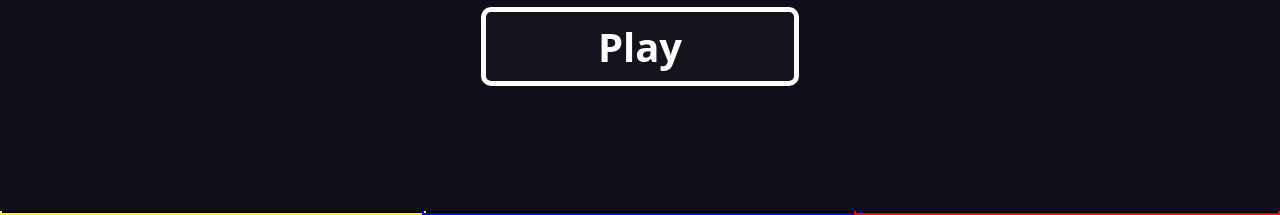
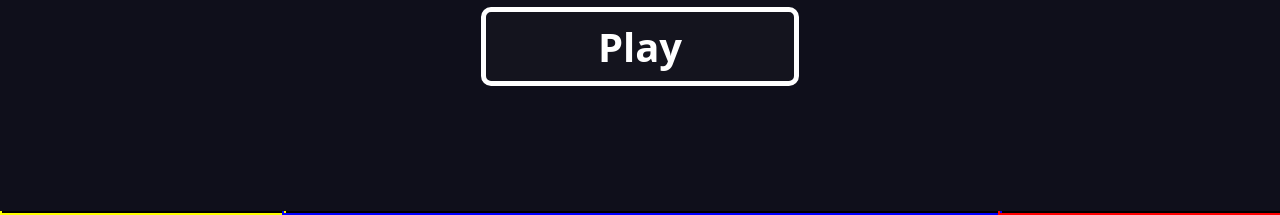
Before and after one commit to DominikSzkotland/SubmarineHunt, a plain HTML site: page html/index.html in a window 1280 px wide. Shown: the part 589-804 px from the top of the page. Drawn offline with Linux system fonts and the light colour scheme.

Commit message:
slight values changes

```diff
--- a/html/index.html
+++ b/html/index.html
@@ -10,11 +10,6 @@
     <title>Submarine Hunt</title>
 </head>
 <body>
-
-        <div id="leftClick"></div>
-        <div id="placeBomb"></div>
-        <div id="rightClick"></div>
-
     <div id="welcomeMask">
         <div id="centerMenu">
             <img src="../images/day/logo.jpeg" alt="logo" id="welcomeLogo">
@@ -23,6 +18,9 @@
             </div>
         </div>
     </div>
+    <div id="leftClick"></div>
+    <div id="placeBomb"></div>
+    <div id="rightClick"></div>
     <div id="sky">
         <button id="spawnSubmarineTemporaryButton" type="button">Spawn Submarine</button>
         <button id="moveSubmarinesTemporaryButton" type="button">move Submarines</button>
--- a/style/base.css
+++ b/style/base.css
@@ -106,18 +106,17 @@ html,body{
 #leftClick{
     position: absolute;
     height: 100%;
-    width: 33%;
-    float: left;
+    width: 22%;
+    left: 0;
     z-index: 8;
     border: 2px solid yellow;
 }
 
 #placeBomb{
     position: absolute;
-    display: flex;
     height: 100%;
-    width: 34%;
-    margin-left: 33%;
+    width: 56%;
+    left: 22%;
     z-index: 8;
     border: 2px solid blue;
 }
@@ -125,8 +124,8 @@ html,body{
 #rightClick{
     position: absolute;
     height: 100%;
-    width: 33%;
-    right: 0;
+    width: 22%;
+    left: 78%;
     z-index: 8;
     border: 2px solid red;
 }
```
